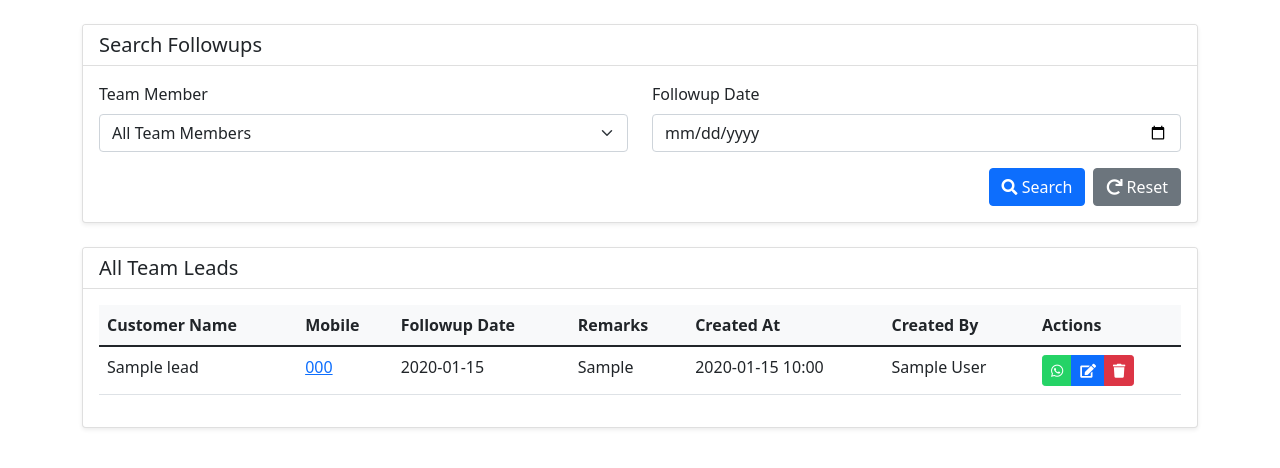
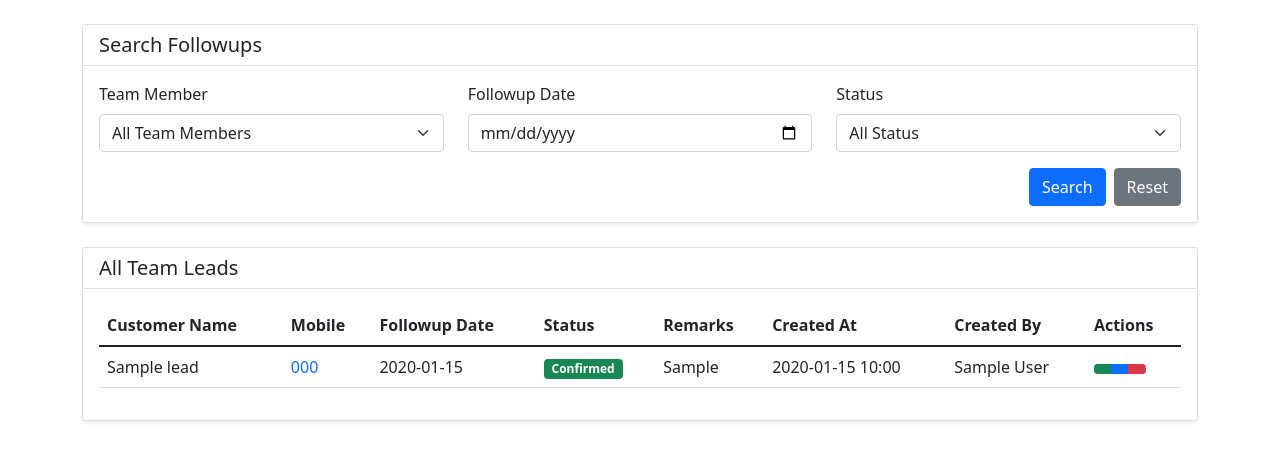
Before and after one commit to gaadimech/GaadiMech-CRM-aws, a Flask app: page /followups in a window 1280 px wide. Shown: the part 56-524 px from the top of the page. Run offline with Flask 3, Linux system fonts and the light colour scheme; a user stored in the database is signed in; tables that the repository leaves empty hold one stand-in row (values such as "Sample post").

Commit message:
Update files with latest changes

```diff
--- a/app.py
+++ b/app.py
@@ -62,6 +62,7 @@ class Lead(db.Model):
     mobile = db.Column(db.String(12), nullable=False)
     followup_date = db.Column(db.DateTime, nullable=False)
     remarks = db.Column(db.Text)
+    status = db.Column(db.String(20), nullable=False, default='Needs Followup')
     created_at = db.Column(db.DateTime, default=datetime.utcnow)
     creator_id = db.Column(db.Integer, db.ForeignKey('user.id'), nullable=False)
 
@@ -178,6 +179,9 @@ def add_lead():
         mobile = request.form.get('mobile')
         followup_date = request.form.get('followup_date')
         remarks = request.form.get('remarks')
+        status = request.form.get('status')
+        if not status or status not in ['Did Not Pick Up', 'Needs Followup', 'Confirmed']:
+            status = 'Needs Followup'
 
         if not all([customer_name, mobile, followup_date]):
             flash('All required fields must be filled', 'error')
@@ -194,6 +198,7 @@ def add_lead():
             mobile=mobile,
             followup_date=followup_date,
             remarks=remarks,
+            status=status,
             creator_id=current_user.id
         )
 
@@ -217,6 +222,10 @@ def followups():
         date = request.args.get('date', '')
 
         query = Lead.query
+
+        status_filter = request.args.get('status', '')
+        if status_filter:
+            query = query.filter(Lead.status == status_filter)
 
         if current_user.is_admin:
             if selected_member_id:
@@ -253,6 +262,7 @@ def edit_lead(lead_id):
             lead.mobile = request.form['mobile']
             lead.followup_date = datetime.strptime(request.form['followup_date'], '%Y-%m-%d')
             lead.remarks = request.form['remarks']
+            lead.status = request.form['status']
             db.session.commit()
             flash('Lead updated successfully!', 'success')
             return redirect(url_for('followups'))
--- a/templates/followups.html
+++ b/templates/followups.html
@@ -3,30 +3,11 @@
 <head>
     <meta charset="UTF-8">
     <meta name="viewport" content="width=device-width, initial-scale=1.0">
-    <title>View Followups - GaadiMech CRM Portal</title>
-    <!-- Bootstrap CSS -->
+    <title>GaadiMech CRM - Followups</title>
     <link href="https://cdn.jsdelivr.net/npm/bootstrap@5.1.3/dist/css/bootstrap.min.css" rel="stylesheet">
-    <!-- Font Awesome -->
-    <link rel="stylesheet" href="https://cdnjs.cloudflare.com/ajax/libs/font-awesome/5.15.4/css/all.min.css">
-    <!-- Custom CSS -->
-    <style>
-        .table th {
-            background-color: #f8f9fa;
-        }
-        .btn-whatsapp {
-            background-color: #25D366;
-            border-color: #25D366;
-            color: white;
-        }
-        .btn-whatsapp:hover {
-            background-color: #128C7E;
-            border-color: #128C7E;
-            color: white;
-        }
-    </style>
 </head>
 <body>
-    <!-- Navigation Bar -->
+    <!-- Navbar -->
     <nav class="navbar navbar-expand-lg navbar-dark bg-primary">
         <div class="container">
             <a class="navbar-brand" href="{{ url_for('index') }}">GaadiMech CRM Portal</a>
@@ -34,7 +15,7 @@
                 <span class="navbar-toggler-icon"></span>
             </button>
             <div class="collapse navbar-collapse" id="navbarNav">
-                <ul class="navbar-nav">
+                <ul class="navbar-nav me-auto">
                     <li class="nav-item">
                         <a class="nav-link" href="{{ url_for('index') }}">Add Lead</a>
                     </li>
@@ -42,7 +23,7 @@
                         <a class="nav-link active" href="{{ url_for('followups') }}">View Followups</a>
                     </li>
                 </ul>
-                <ul class="navbar-nav ms-auto">
+                <ul class="navbar-nav">
                     <li class="nav-item">
                         <span class="nav-link">Welcome, {{ current_user.name }}</span>
                     </li>
@@ -74,10 +55,10 @@
                 <h5 class="card-title mb-0">Search Followups</h5>
             </div>
             <div class="card-body">
-                <form method="GET" action="{{ url_for('followups') }}">
+                <form method="get" action="{{ url_for('followups') }}">
                     <div class="row">
                         {% if current_user.is_admin %}
-                        <div class="col-md-6">
+                        <div class="col-md-4">
                             <div class="mb-3">
                                 <label for="team_member_id" class="form-label">Team Member</label>
                                 <select class="form-select" id="team_member_id" name="team_member_id">
@@ -91,26 +72,37 @@
                             </div>
                         </div>
                         {% endif %}
-                        <div class="col-md-{% if current_user.is_admin %}6{% else %}12{% endif %}">
+
+                        <div class="col-md-4">
                             <div class="mb-3">
                                 <label for="date" class="form-label">Followup Date</label>
-                                <input type="date" class="form-control" id="date" name="date" value="{{ request.args.get('date', '') }}">
+                                <input type="date" class="form-control" id="date" name="date"
+                                       value="{{ request.args.get('date', '') }}">
+                            </div>
+                        </div>
+
+                        <div class="col-md-4">
+                            <div class="mb-3">
+                                <label for="status" class="form-label">Status</label>
+                                <select class="form-select" id="status" name="status">
+                                    <option value="">All Status</option>
+                                    <option value="Did Not Pick Up" {% if request.args.get('status') == 'Did Not Pick Up' %}selected{% endif %}>Did Not Pick Up</option>
+                                    <option value="Needs Followup" {% if request.args.get('status') == 'Needs Followup' %}selected{% endif %}>Needs Followup</option>
+                                    <option value="Confirmed" {% if request.args.get('status') == 'Confirmed' %}selected{% endif %}>Confirmed</option>
+                                </select>
                             </div>
                         </div>
                     </div>
+
                     <div class="d-grid gap-2 d-md-flex justify-content-md-end">
-                        <button type="submit" class="btn btn-primary">
-                            <i class="fas fa-search"></i> Search
-                        </button>
-                        <a href="{{ url_for('followups') }}" class="btn btn-secondary">
-                            <i class="fas fa-redo"></i> Reset
-                        </a>
+                        <button type="submit" class="btn btn-primary">Search</button>
+                        <a href="{{ url_for('followups') }}" class="btn btn-secondary">Reset</a>
                     </div>
                 </form>
             </div>
         </div>
 
-        <!-- Followups Table -->
+        <!-- Results Card -->
         <div class="card shadow-sm">
             <div class="card-header bg-white d-flex justify-content-between align-items-center">
                 <h5 class="card-title mb-0">
@@ -137,6 +129,7 @@
                                 <th>Customer Name</th>
                                 <th>Mobile</th>
                                 <th>Followup Date</th>
+                                <th>Status</th>
                                 <th>Remarks</th>
                                 <th>Created At</th>
                                 {% if current_user.is_admin %}
@@ -150,8 +143,16 @@
                                 {% for followup in followups %}
                                     <tr>
                                         <td>{{ followup.customer_name }}</td>
-                                        <td><a href="javascript:void(0);" onclick="copyToDialer('{{ followup.mobile }}')">{{ followup.mobile }}</a></td>
+                                        <td>
+                                            <a href="javascript:void(0);" onclick="copyToDialer('{{ followup.mobile }}')"
+                                               class="text-decoration-none">{{ followup.mobile }}</a>
+                                        </td>
                                         <td>{{ followup.followup_date.strftime('%Y-%m-%d') }}</td>
+                                        <td>
+                                            <span class="badge {% if followup.status == 'Confirmed' %}bg-success{% elif followup.status == 'Did Not Pick Up' %}bg-danger{% else %}bg-warning{% endif %}">
+                                                {{ followup.status }}
+                                            </span>
+                                        </td>
                                         <td>{{ followup.remarks }}</td>
                                         <td>{{ followup.created_at.strftime('%Y-%m-%d %H:%M') }}</td>
                                         {% if current_user.is_admin %}
@@ -159,21 +160,22 @@
                                         {% endif %}
                                         <td>
                                             <div class="btn-group" role="group">
-                                                <button onclick="openWhatsapp('{{ followup.mobile }}')"
-                                                        class="btn btn-whatsapp btn-sm"
+                                                <a href="javascript:void(0);"
+                                                   onclick="openWhatsApp('{{ followup.mobile }}')"
+                                                   class="btn btn-success btn-sm"
                                                    title="Open WhatsApp">
-                                                    <i class="fab fa-whatsapp"></i>
-                                                </button>
+                                                    <i class="bi bi-whatsapp"></i>
+                                                </a>
                                                 {% if current_user.is_admin or followup.creator_id == current_user.id %}
                                                     <a href="{{ url_for('edit_lead', lead_id=followup.id) }}"
                                                        class="btn btn-primary btn-sm"
                                                        title="Edit Lead">
-                                                        <i class="fas fa-edit"></i>
+                                                        <i class="bi bi-pencil"></i>
                                                     </a>
                                                     <button onclick="deleteLead({{ followup.id }})"
                                                             class="btn btn-danger btn-sm"
                                                             title="Delete Lead">
-                                                        <i class="fas fa-trash"></i>
+                                                        <i class="bi bi-trash"></i>
                                                     </button>
                                                 {% endif %}
                                             </div>
@@ -182,7 +184,7 @@
                                 {% endfor %}
                             {% else %}
                                 <tr>
-                                    <td colspan="{% if current_user.is_admin %}7{% else %}6{% endif %}" class="text-center">
+                                    <td colspan="{% if current_user.is_admin %}8{% else %}7{% endif %}" class="text-center">
                                         No followups found for the selected criteria
                                     </td>
                                 </tr>
@@ -194,12 +196,16 @@
         </div>
     </div>
 
-    <!-- Bootstrap JS Bundle with Popper -->
+    <!-- Scripts -->
     <script src="https://cdn.jsdelivr.net/npm/bootstrap@5.1.3/dist/js/bootstrap.bundle.min.js"></script>
+    <script>
+        function copyToDialer(number) {
+            const telLink = document.createElement('a');
+            telLink.href = `tel:${number}`;
+            telLink.click();
+        }
 
-    <!-- Custom JavaScript -->
-    <script>
-        function openWhatsapp(mobile) {
+        function openWhatsApp(mobile) {
             fetch(`/open_whatsapp/${mobile}`)
                 .then(response => response.json())
                 .then(data => {
@@ -212,29 +218,23 @@
             if (confirm('Are you sure you want to delete this lead?')) {
                 fetch(`/delete_lead/${leadId}`, {
                     method: 'POST',
+                    headers: {
+                        'Content-Type': 'application/json',
+                    },
                 })
                 .then(response => response.json())
                 .then(data => {
                     if (data.success) {
                         location.reload();
                     } else {
-                        alert('Error deleting lead: ' + data.message);
+                        alert(data.message || 'Error deleting lead');
                     }
                 })
-                .catch(error => console.error('Error:', error));
+                .catch(error => {
+                    console.error('Error:', error);
+                    alert('Error deleting lead');
+                });
             }
-        }
-
-        function copyToDialer(mobile) {
-            // Copy the mobile number to the clipboard
-            navigator.clipboard.writeText(mobile).then(function() {
-                console.log('Mobile number copied to clipboard');
-            }, function(err) {
-                console.error('Could not copy text: ', err);
-            });
-
-            // Redirect to the phone's dialer with the mobile number
-            window.location.href = `tel:${mobile}`;
         }
     </script>
 </body>
```
Also changed, not shown: templates/edit_lead.html (+25 -18 lines), templates/index.html (+9 -0 lines). Lines whose indentation alone changed are shown as unchanged.
